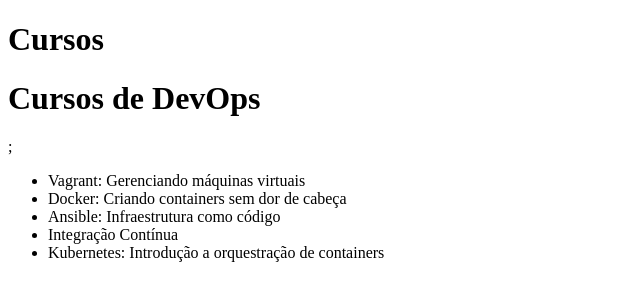
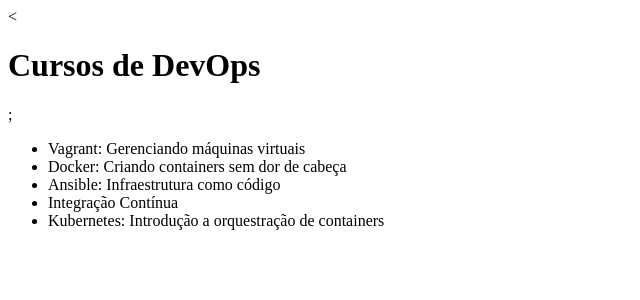
Before and after one commit to DaniloSilva-ITE/alura-git, a plain HTML site: page index.html in a window 1280 px wide. Shown: the whole page, without its empty margins (0-640 px from the left). Drawn offline with Linux system fonts and the light colour scheme.

Commit message:
Corrigindo Titulo

```diff
--- a/index.html
+++ b/index.html
@@ -5,7 +5,7 @@
     <title>Cursos de DevOps da Alura</title>
 </head>
 <body>
-    <h1>Cursos</h1><h1>Cursos de DevOps</h1>;
+    <<h1>Cursos de DevOps</h1>;
 
     <ul>
         <li>Vagrant: Gerenciando máquinas virtuais</li>
```
